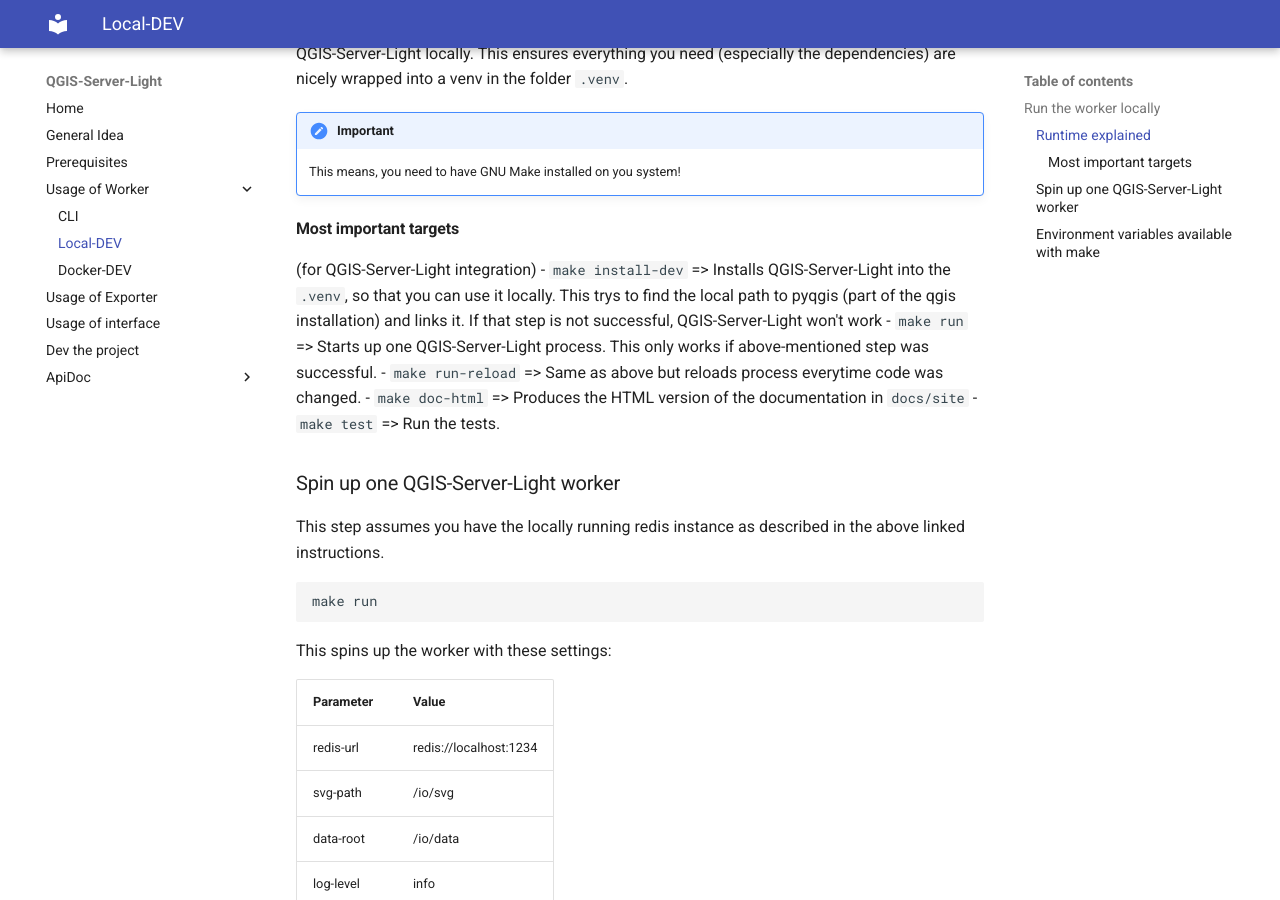
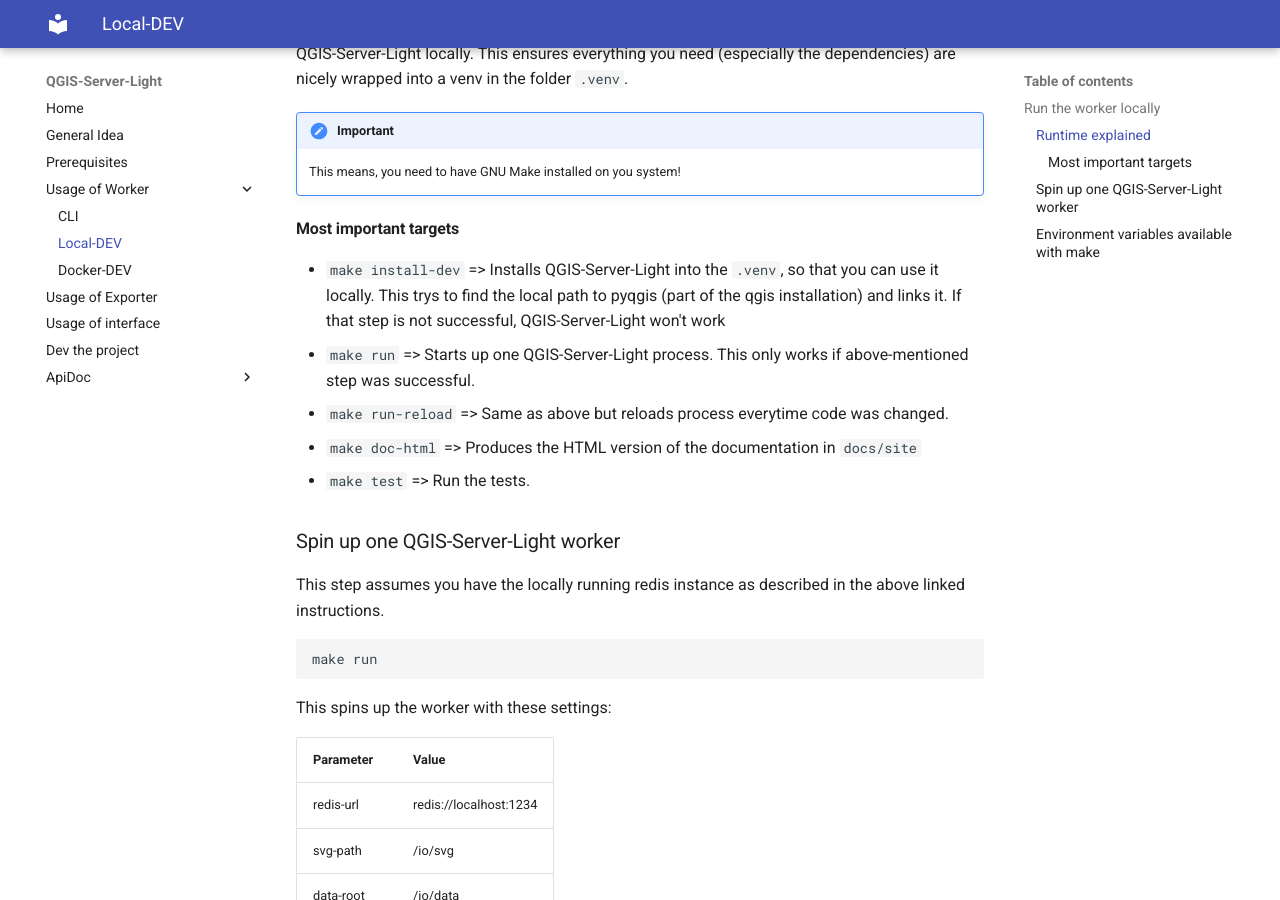
Before and after one commit to opengisch/qgis-server-light, an MkDocs documentation site: the page built from docs/src/usage.worker.local.md, in a window 1280 px wide and 900 px high, scrolled down 524 px. Built offline with MkDocs 1.6.1 and Material for MkDocs 9.7.7, drawn with Linux system fonts in a browser that asks for light colours.

Commit message:
fix worker local doc

```diff
--- a/docs/src/usage.worker.local.md
+++ b/docs/src/usage.worker.local.md
@@ -20,7 +20,7 @@ wrapped into a venv in the folder `.venv`.
     This means, you need to have GNU Make installed on you system!
 
 #### Most important targets
-(for QGIS-Server-Light integration)
+
 - `make install-dev` => Installs QGIS-Server-Light into the `.venv`, so that you can use it locally. This
     trys to find the local path to pyqgis (part of the qgis installation) and links it. If that step is not
     successful, QGIS-Server-Light won't work
```
